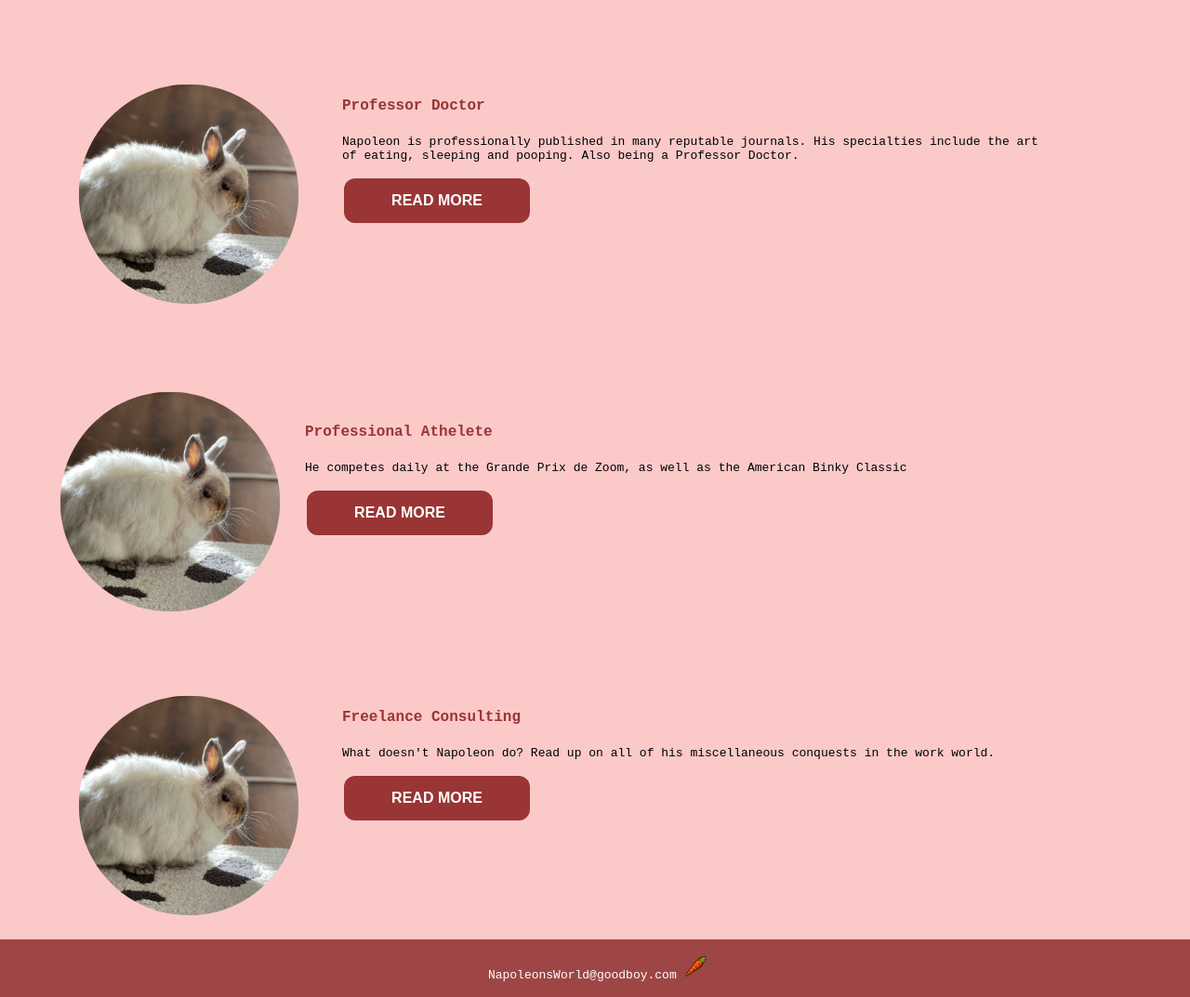
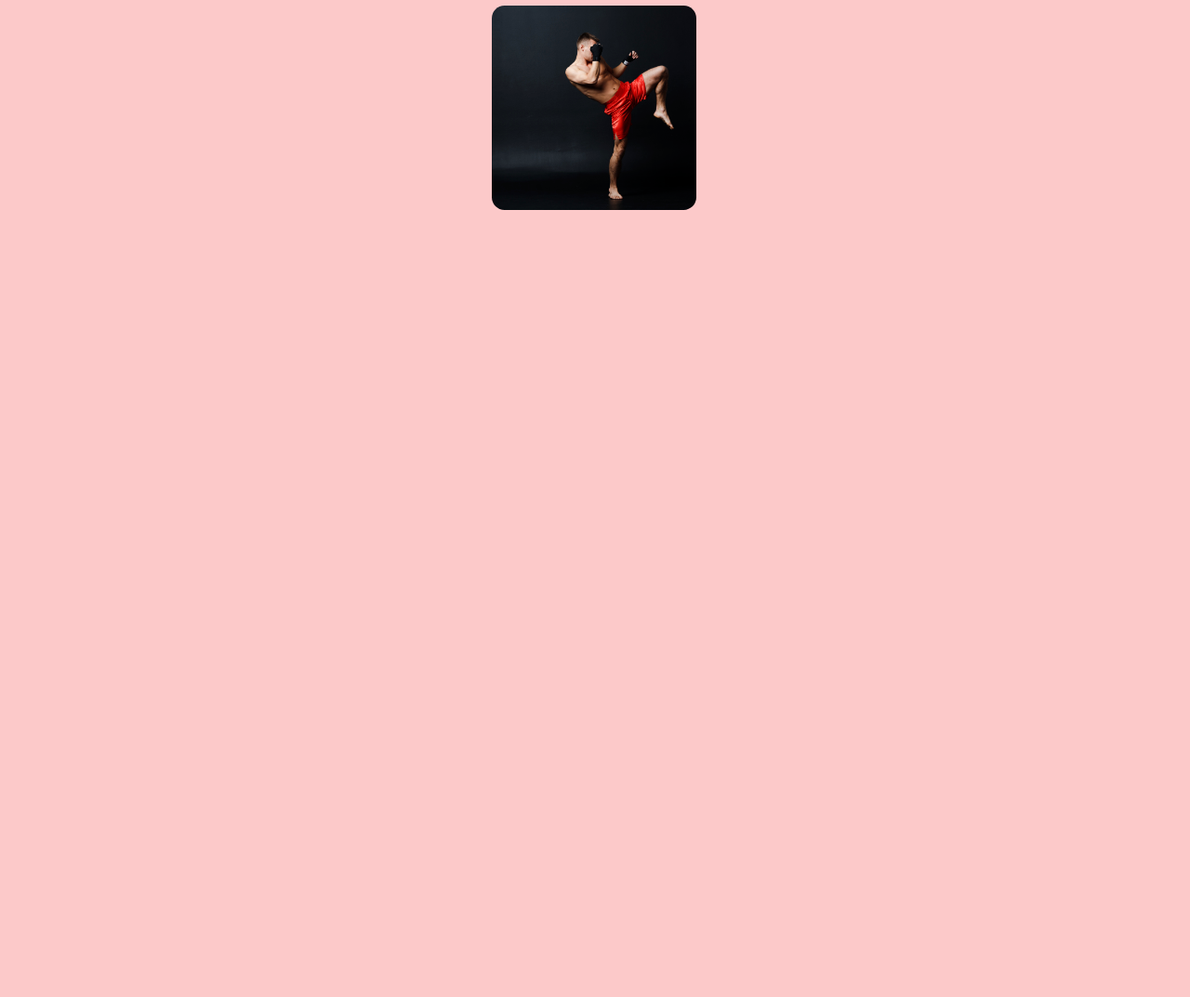
Before and after one commit to RachelAshLove/New-Homework, a plain HTML site: page work1.html in a window 1280 px wide. Shown: the part 151-1224 px from the top of the page at 93% size. After the commit the page ends 800 px from the top, so only its background shows below. Drawn offline with Linux system fonts and the light colour scheme.

Commit message:
Update work1.html

```diff
--- a/work1.html
+++ b/work1.html
@@ -18,43 +18,4 @@
         <p></p>
         <br>
             <h1>BODY OF WORK</h1>
-            <div class="work">
-                <div class="project1">
-                    <div class="project1image">
-                        <img src="/images/Goblin.png">
-                    </div>
-                        <div class="project1text">
-                            <h4>Professor Doctor</h4>
-                            <p>Napoleon is professionally published in many reputable journals. His specialties include the art of eating, sleeping and pooping. Also being a Professor Doctor.</p>
-                            <button>READ MORE</button>
-                            <p></p>
-                            <br>
-                        </div>
-                </div>
-                <div class="project2">
-                <img src="/images/Goblin.png">
-                    <div class="project2text">
-                        <h4>Professional Athelete</h4>
-                        <p>He competes daily at the Grande Prix de Zoom, as well as the American Binky Classic</p>
-                        <button>READ MORE</button>
-                        <p></p>
-                    </div>
-                </div>
-                <div class="project3">
-                    <div class="project3image">
-                        <img src="/images/Goblin.png">
-                    </div>
-                    <div class="project3text">
-                        <h4>Freelance Consulting</h4>
-                        <p>What doesn't Napoleon do? Read up on all of his miscellaneous conquests in the work world.</p>
-                        <button>READ MORE</button>
-                    </div>
-                </div>
-            </div>
-    </body>
-    <footer>
-        <p>NapoleonsWorld@goodboy.com
-            <img src="images/pngegg.png" width="2%" height="2%">
-        </p>
-      </footer>
-</html>
+        <img src="/images/Athelete.png">
```
